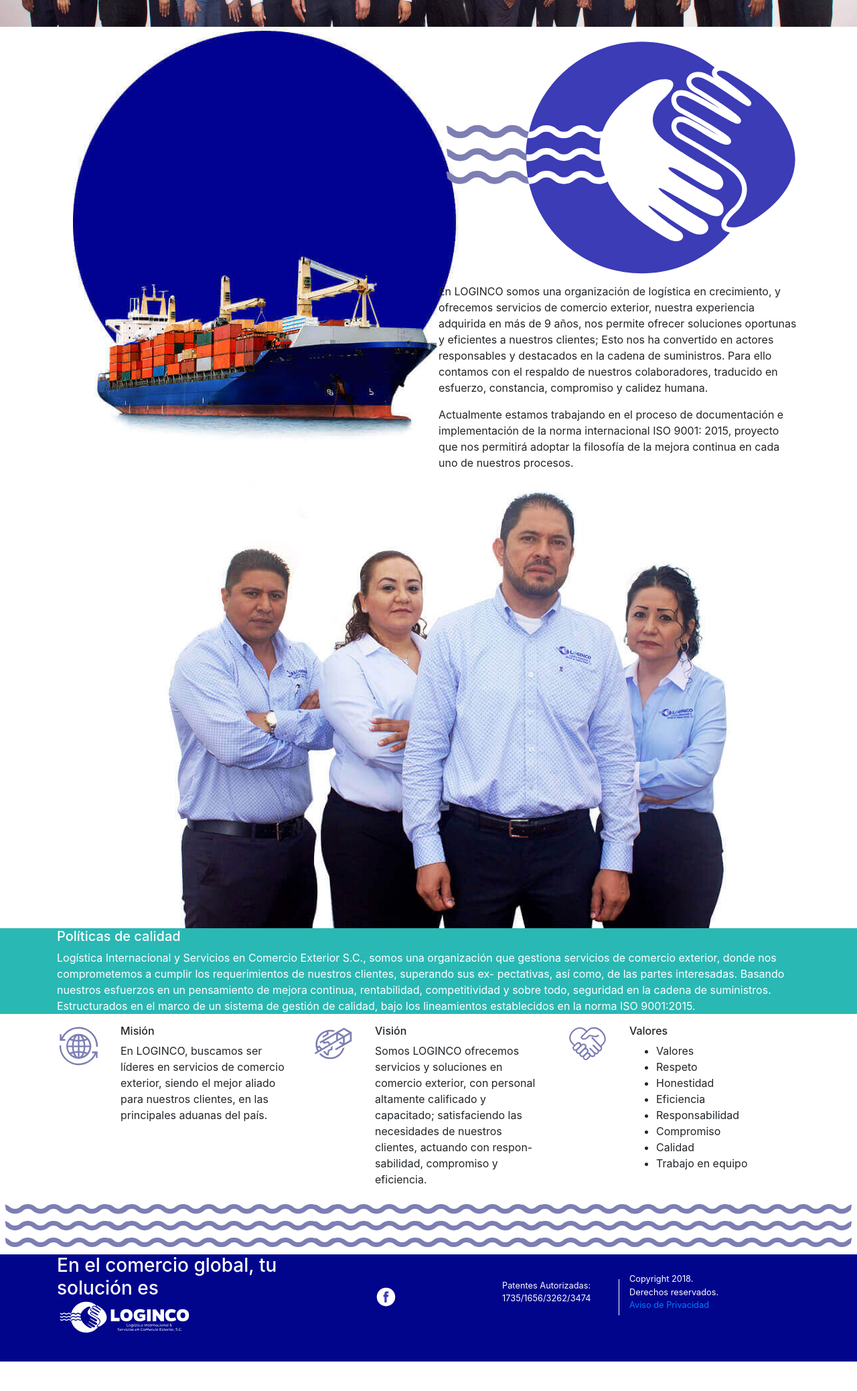
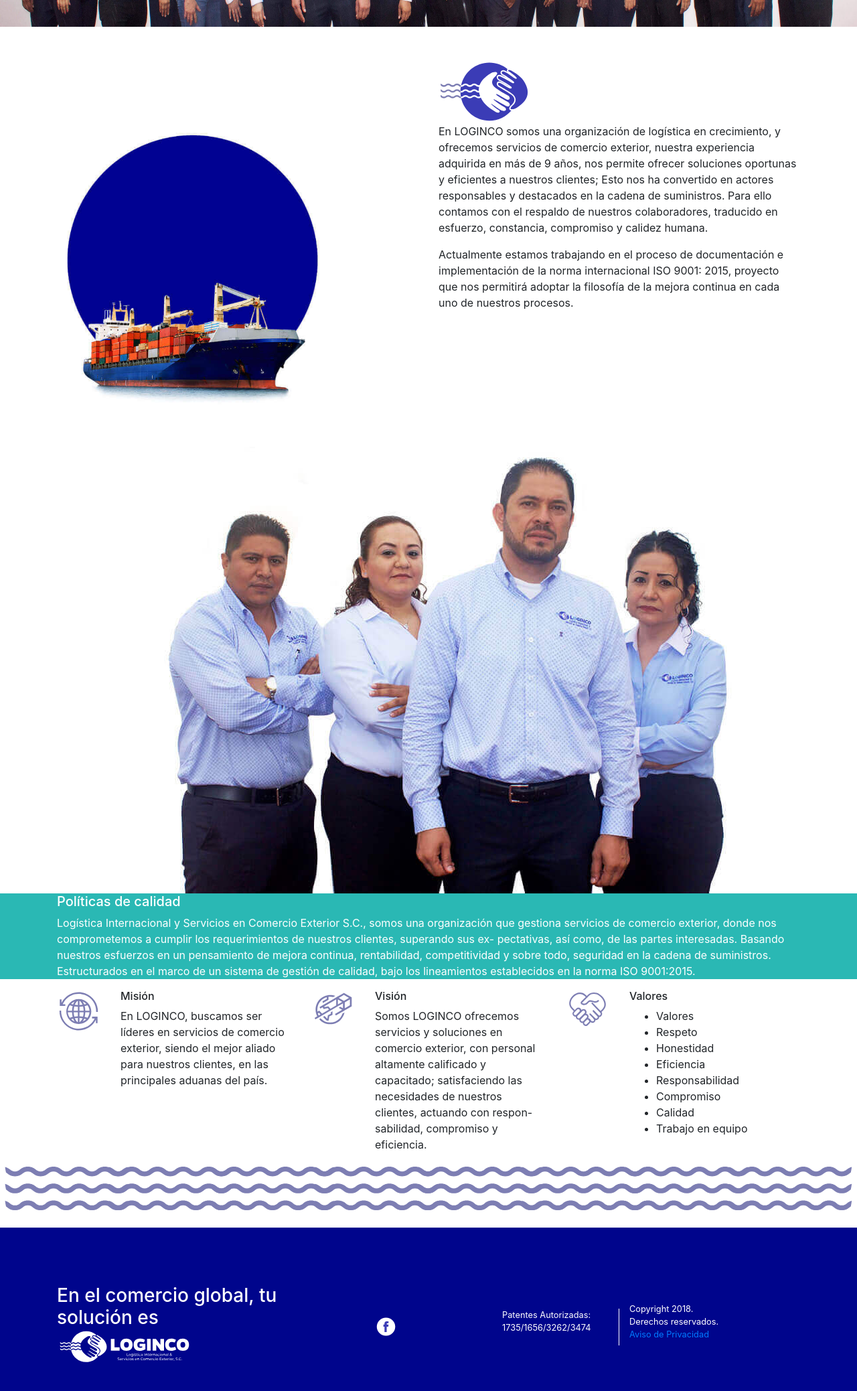
Before and after one commit to xoyoc/Loginco, a plain HTML site: page loginco.html in a window 1280 px wide. Shown: the part 460-2537 px from the top of the page at 67% size. Before the commit the page ends 2493 px from the top, so only its background shows below. Drawn offline with nearby package versions, Linux system fonts and the light colour scheme.

Commit message:
Ultima modificaciones

```diff
--- a/css/style.css
+++ b/css/style.css
@@ -16,6 +16,10 @@
 
 .tsize{
   font-size:2rem;
+}
+
+.flotar{
+    position: relative;
 }
 
 .encabezado{
--- a/loginco.html
+++ b/loginco.html
@@ -46,12 +46,16 @@
     <!-- contenido -->
     <main>
       <div class="container">
-        <div class="row">
+        <div class="row mt-5 mb-5">
           <div class="col-6">
-            <img src="./imagens/Loginco-Expertos.jpg" alt="Imagen de Loginco Experto">
+            <div class="w-50 text-center flotar">
+              <h2 class="textoBlanco">Loginco</h2>
+              <p class="textoBlanco">Expertos en servicios de comercio exterior</p>
+            </div>
+            <img class="w-75" src="./imagens/Loginco-Expertos.jpg" alt="Imagen de Loginco Experto">
           </div>
           <div class="col-6">
-            <img src="./imagens/Isotipo-Loginco.svg" alt="Isotipo de Loginco">
+            <img class="w-25" src="./imagens/Isotipo-Loginco.svg" alt="Isotipo de Loginco">
             <p>En LOGINCO somos una organización de logística en crecimiento, y ofrecemos servicios de comercio exterior, nuestra experiencia adquirida en más de 9 años, nos permite ofrecer soluciones oportunas y eficientes a nuestros clientes; Esto nos ha convertido en actores responsables y destacados en la cadena de suministros. Para ello contamos con el respaldo de nuestros colaboradores, traducido en esfuerzo, constancia, compromiso y calidez humana.</p>
             <p>Actualmente estamos trabajando en el proceso de documentación e implementación de la norma internacional ISO 9001: 2015, proyecto que nos permitirá adoptar la filosofía de la mejora continua en cada uno de nuestros procesos.</p>
           </div>
@@ -67,7 +71,7 @@
         </div>
       </div>
       <div class="container">
-        <div class="row">
+        <div class="row mb-5">
           <div class="col-1">
             <img src="./imagens/Icono-Mision.svg" alt="Iconos Mision">
           </div>
@@ -103,10 +107,10 @@
     </main>
     <!-- /contenido -->
     <!-- Pie de pagina -->
-    <div class="">
-      <img src="./imagens/Onda-Lila-Footer.svg" alt="Onda">
-    </div>
-    <footer class="piedePagina">
+    <footer class="piedePagina mt-5">
+      <div class="ondaPiepagina">
+        <img class="" src="./imagens/Onda-Lila-Footer.svg" alt="Onda">
+      </div>
       <div class="container">
         <div class="row align-items-center">
           <div class="col-4">
```
